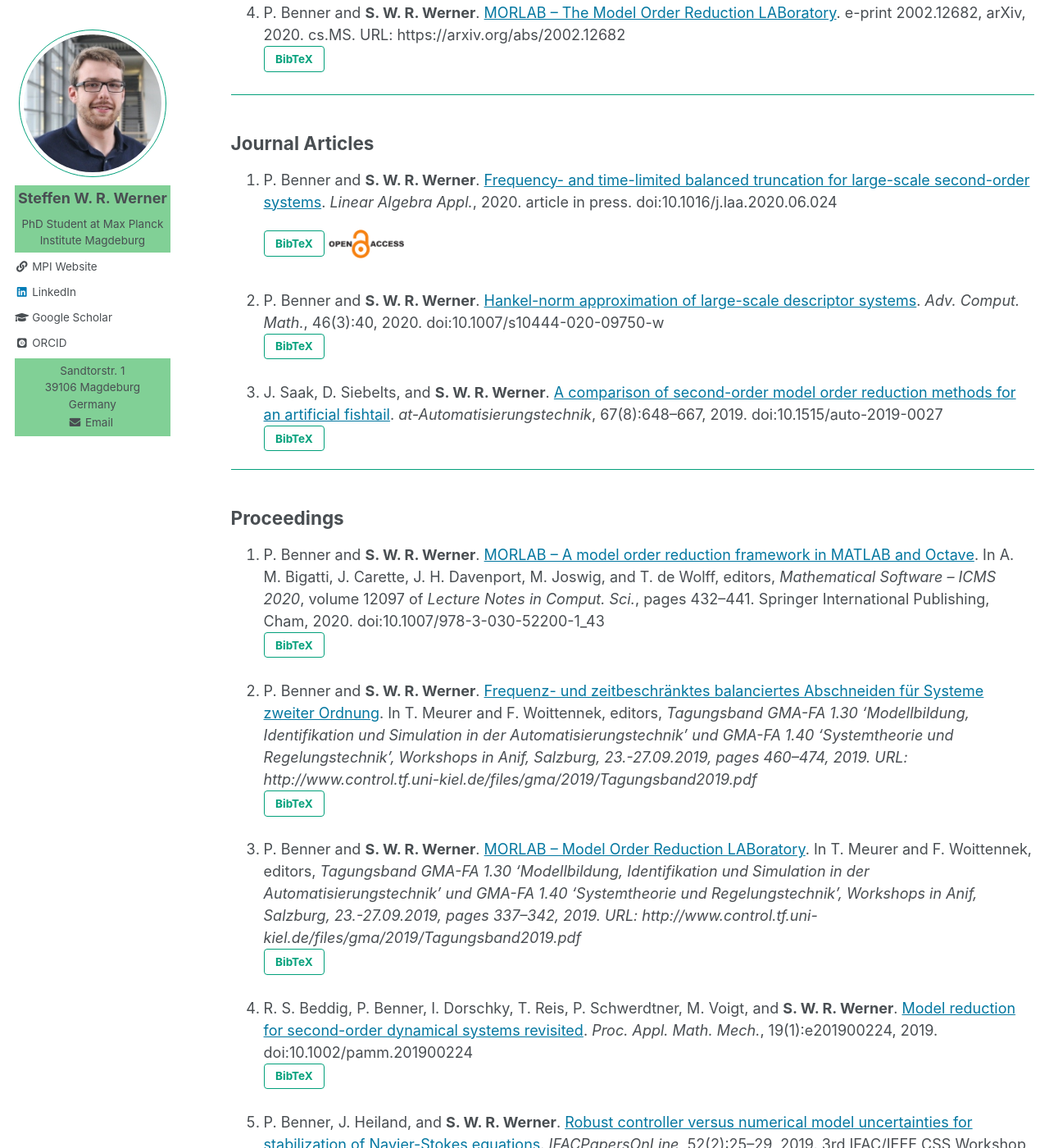
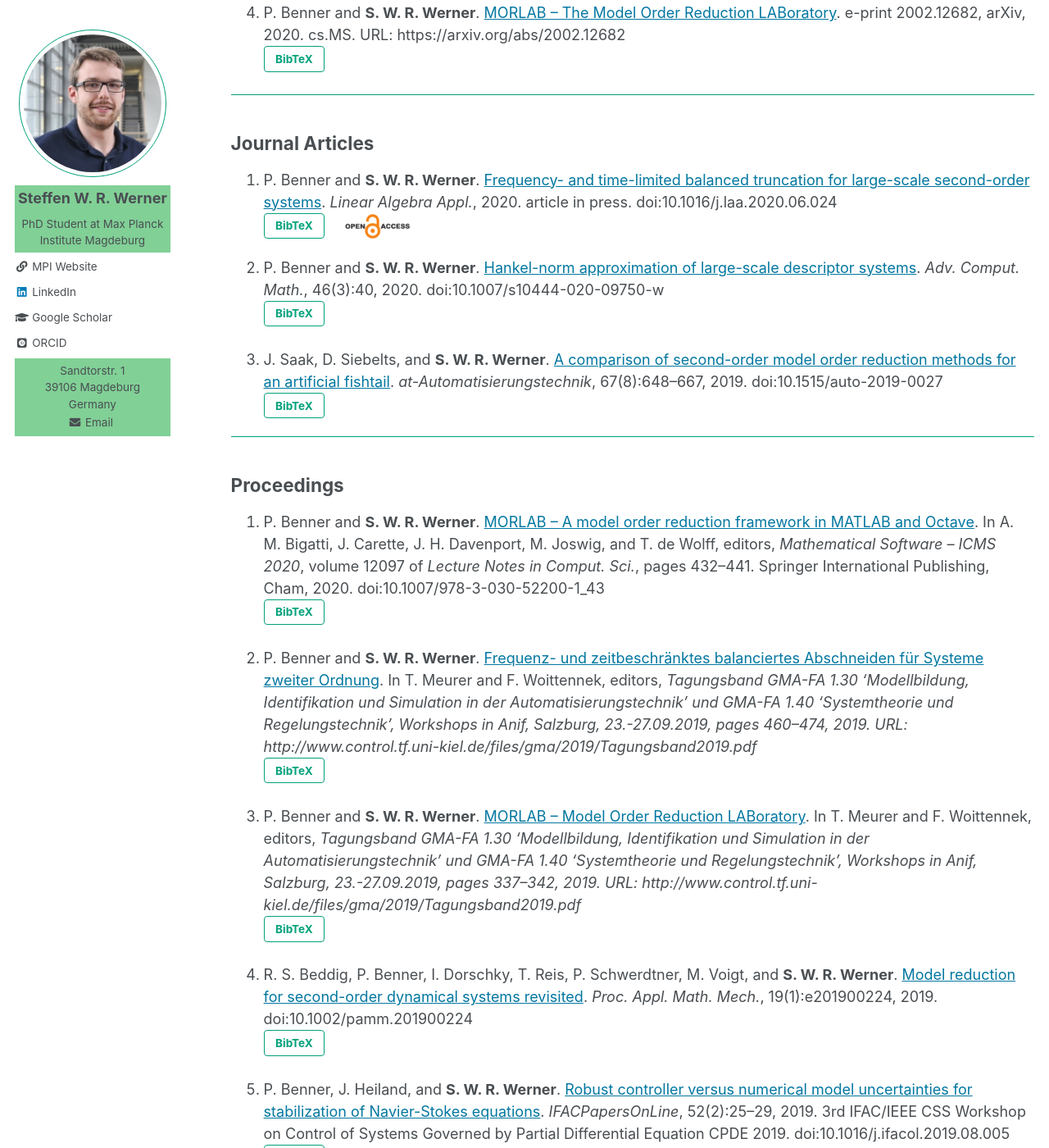
Before and after one commit to ninsteve/ninsteve.github.io, a Jekyll site: the page built from _pages/publications.md, in a window 1280 px wide and 1400 px high, scrolled down 844 px. Shown: the whole window at 82% size. Built offline with Jekyll 4.4.1, drawn with Linux system fonts in a browser that asks for light colours; nearby versions of some CDN libraries; some web fonts are replaced.

Commit message:
More adjustments.

```diff
--- a/_sass/_utilities.scss
+++ b/_sass/_utilities.scss
@@ -540,11 +540,12 @@ ol.start li:before, ol.continue li:before {
  * Open Access Tags.
  * ========================================================================== */
 .openaccess {
-  max-height: 25px;
-  margin: 20px auto;
+  max-height: 20px;
+  vertical-align: middle;
+  margin: 0px 20px;
 
   @include breakpoint($large) {
-      max-height: 35px;
+      max-height: 30px;
   }
 }
 
```
